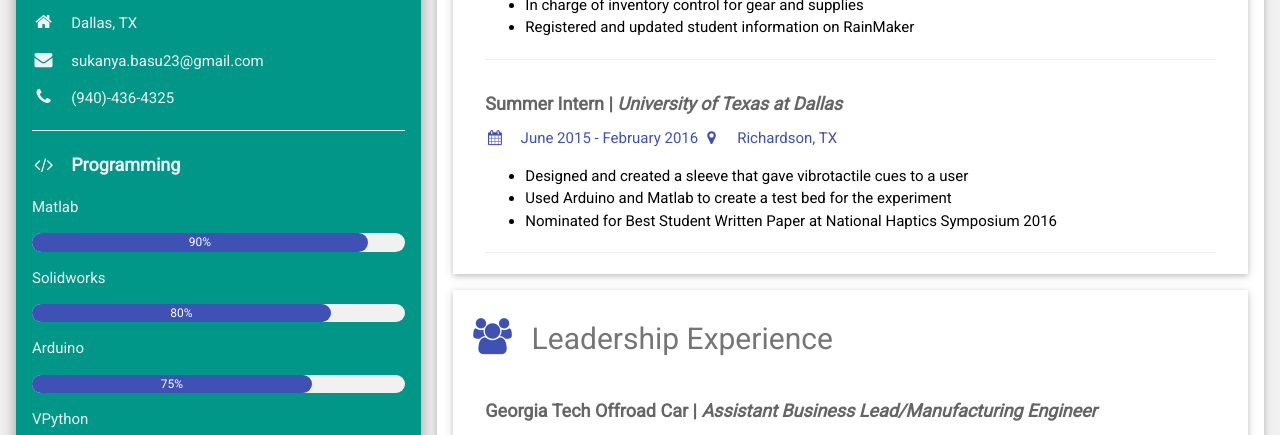
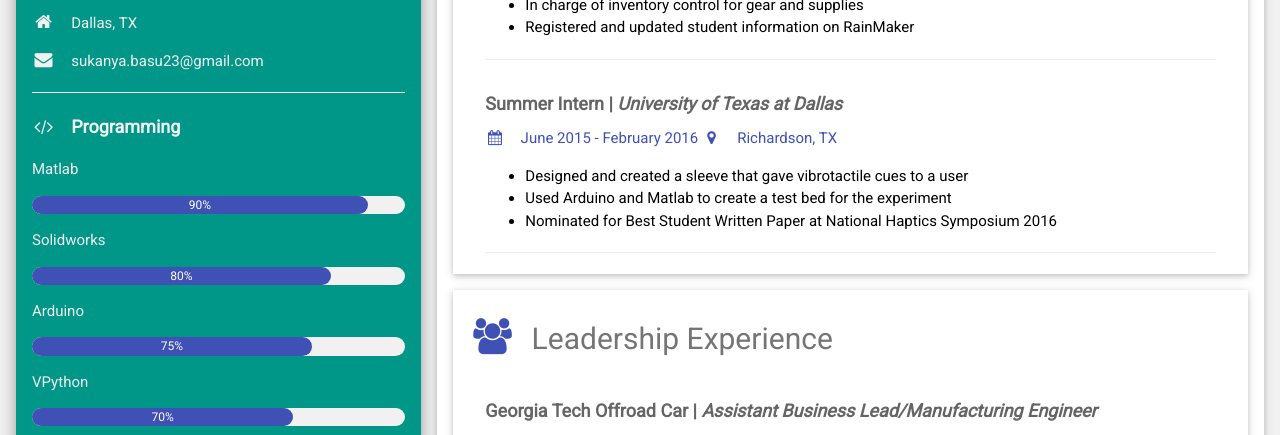
Before and after one commit to sukanya-basu/sukanya-basu.github.io, a plain HTML site: page index.html in a window 1280 px wide. Shown: the part 665-1100 px from the top of the page. Drawn offline with nearby package versions, Linux system fonts and the light colour scheme.

Commit message:
Update index.html

```diff
--- a/index.html
+++ b/index.html
@@ -31,7 +31,6 @@ html,body,h1,h2,h3,h4,h5,h6 {font-family: "Roboto", sans-serif}
           <p><i class="fa fa-institution fa-fw w3-margin-right w3-large w3-text-light-grey"></i>Student at Georgia Tech</p>
           <p><i class="fa fa-home fa-fw w3-margin-right w3-large w3-text-light-grey"></i>Dallas, TX</p>
           <p><i class="fa fa-envelope fa-fw w3-margin-right w3-large w3-text-light-grey"></i>sukanya.basu23@gmail.com</p>
-          <p><i class="fa fa-phone fa-fw w3-margin-right w3-large w3-text-light-grey"></i>(940)-436-4325</p>
           <hr>
 
           <p class="w3-large"><b><i class="fa fa-code fa-fw w3-margin-right w3-text-light-grey"></i>Programming</b></p>
```
